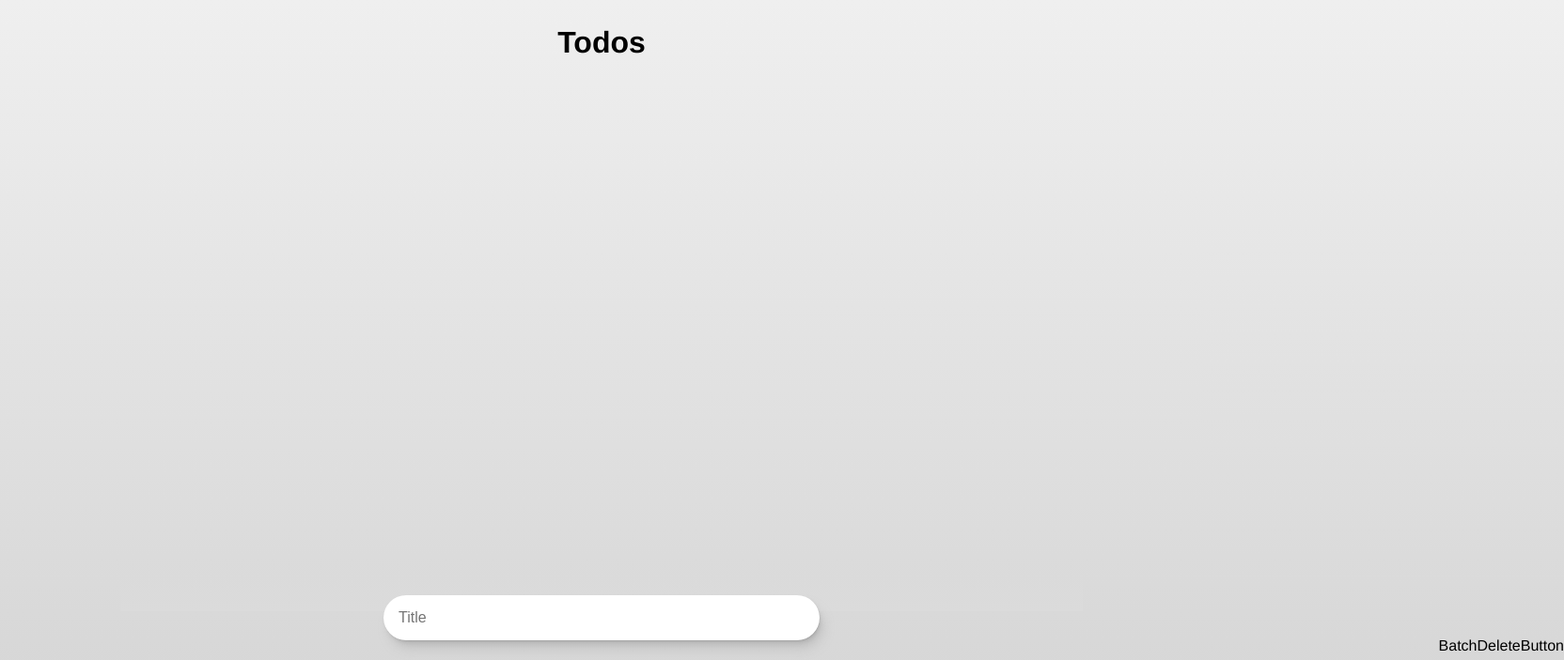
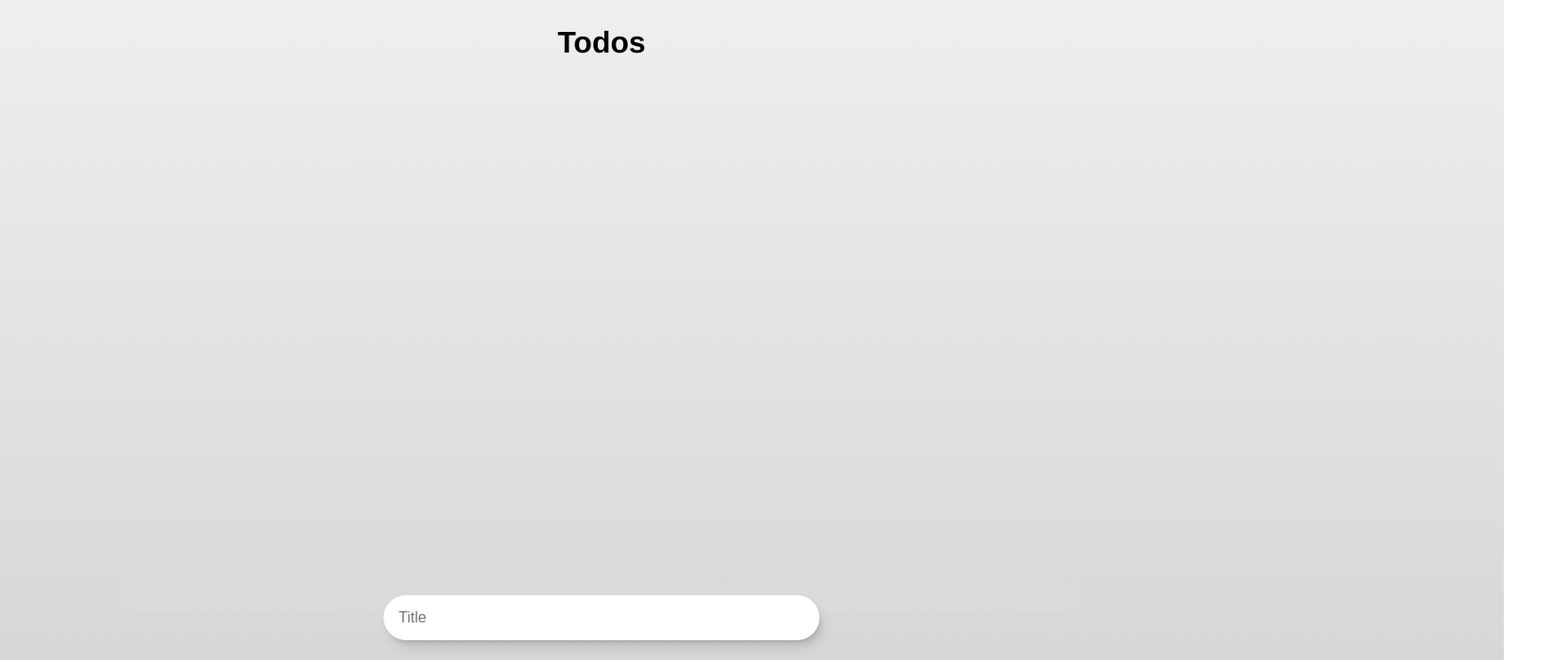
Before and after one commit to jsb1138/loopline-todo-app, a Next.js app: page / in a window 1280 px wide. Shown: the top 703 px of the page at 94% size, 1664 px wide, since content can reach past the window. Built offline with nearby package versions, Linux system fonts and the light colour scheme.

Commit message:
clean up

```diff
--- a/styles/globals.css
+++ b/styles/globals.css
@@ -356,13 +356,15 @@ button {
 
 .hide {
   bottom: 100px;
-  right: -30%;
+  right: -25%;
+  opacity: 0;
   transition: 0.2s cubic-bezier(0.76, 0, 0.24, 1);
 }
 
 .show {
   bottom: 100px;
-  right: 5%;
+  right: 2%;
+  opacity: 1;
   transition: 0.2s cubic-bezier(0.76, 0, 0.24, 1);
 }
 
```
